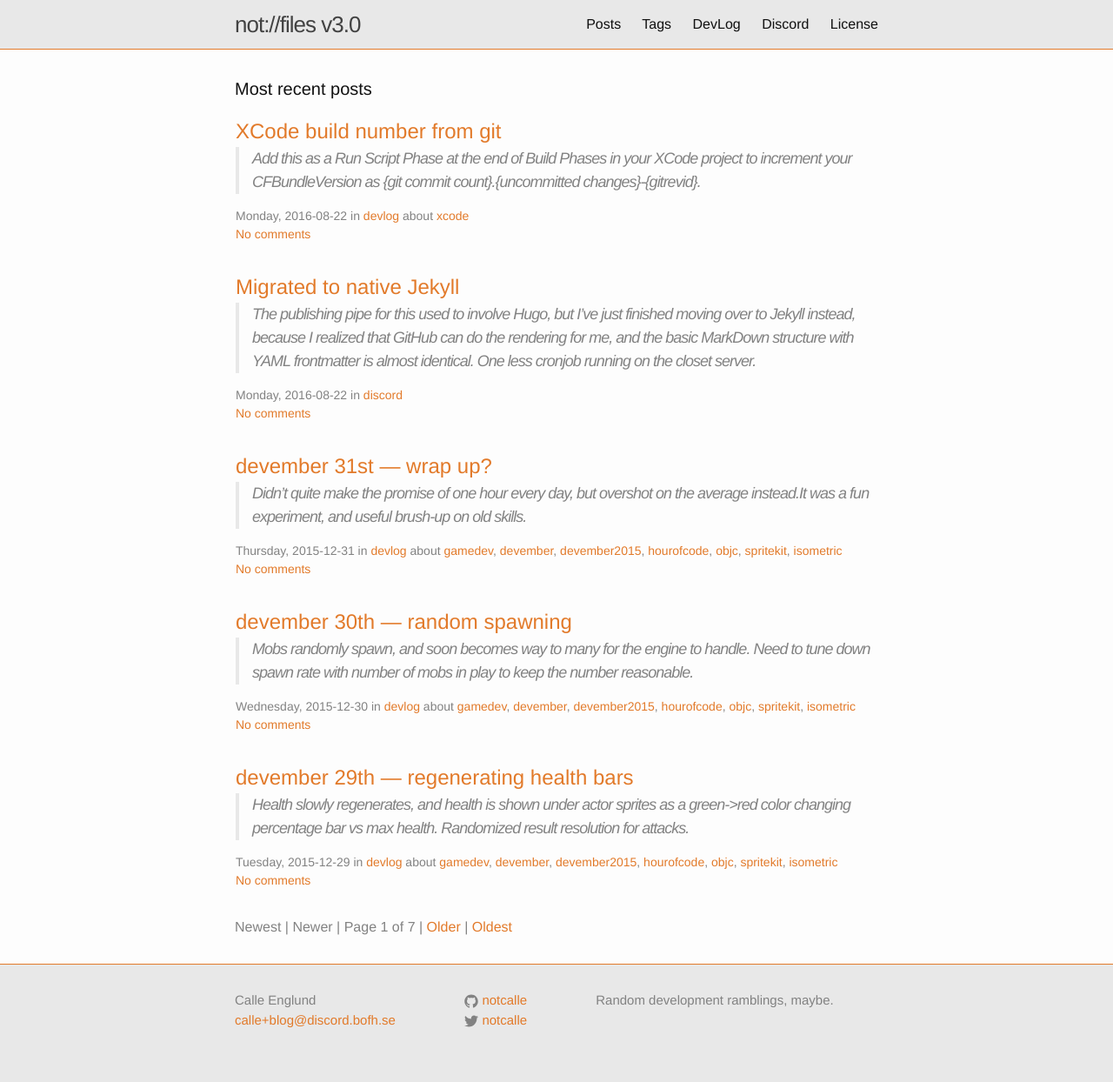
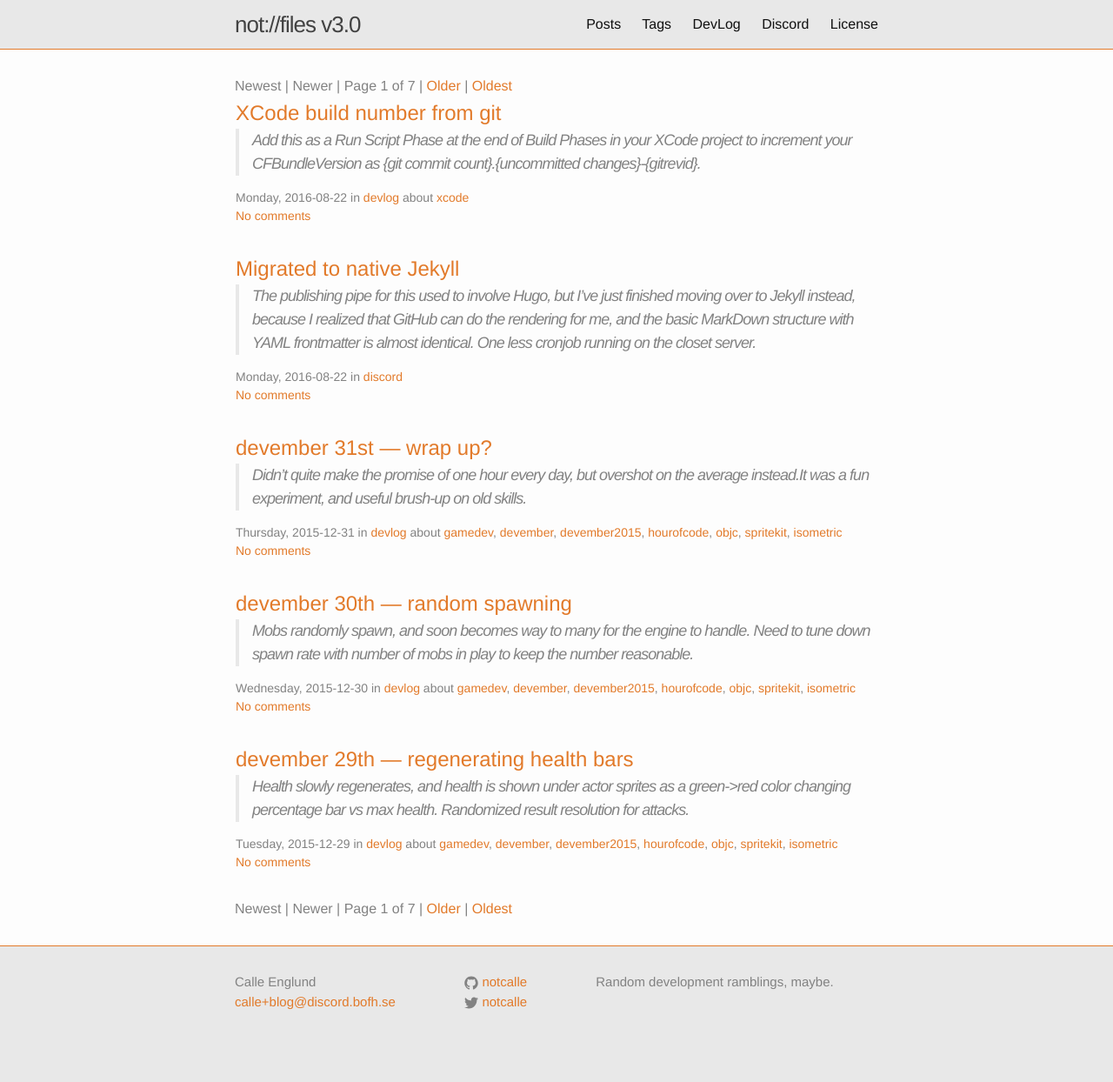
Before and after one commit to notCalle/notcalle.github.io, a Jekyll site: the page built from posts/index.html, in a window 1280 px wide. Shown: the whole page at 87% size. Built offline with Jekyll 4.4.1, drawn with Linux system fonts in a browser that asks for light colours; the list of posts is cut into pages by our own code; comment, search, counter and statistics services are not loaded; after the commit the page ends 1223 px from its top, so only the background shows below that.

Commit message:
Pagination both top and bottom

```diff
--- a/posts/index.html
+++ b/posts/index.html
@@ -4,13 +4,23 @@ layout: index
 
 <div class="home">
 
-  <h1 class="page-heading">
-    {% if paginator.page == 1 %}
-      Most recent posts
+  <div class="pagination">
+    {% if paginator.previous_page %}
+      <a href="{{ site.base_url }}/posts">Newest</a> |
+      <a href="{{ paginator.previous_page_path }}">Newer</a> |
     {% else %}
-      Posts page {{ paginator.page }} of {{ paginator.total_pages }}
+      <span>Newest</span> |
+      <span>Newer</span> |
     {% endif %}
-  </h1>
+    <span>Page {{ paginator.page }} of {{ paginator.total_pages }}</span>
+    {% if paginator.next_page %}
+      | <a href="{{ paginator.next_page_path }}">Older</a>
+      | <a href="{{ site.base_url }}/posts/page{{ paginator.total_pages }}">Oldest</a>
+    {% else %}
+      | <span>Older</span>
+      | <span>Oldest</span>
+    {% endif %}
+  </div>
 
   <ul class="post-list">
     {% for post in paginator.posts %}
```
